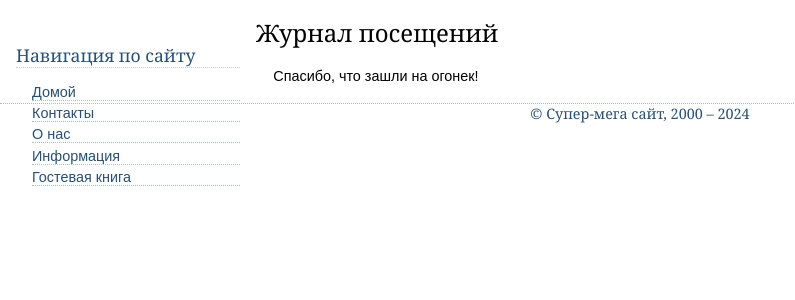
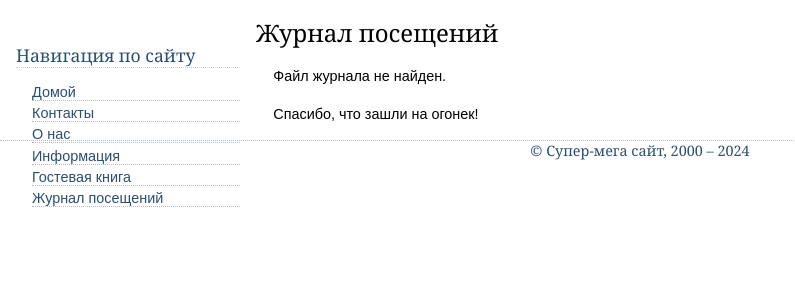
Before and after one commit to cyber-nymph/LAB-PHP, a PHP site: page /?id=log in a window 1280 px wide. Shown: the part 52-352 px from the top of the page, without its empty margins (0-795 px from the left). Run offline with PHP 8.4, Linux system fonts and the light colour scheme.

Commit message:
ЛПР 6

```diff
--- a/siteb2/inc/log.inc.php
+++ b/siteb2/inc/log.inc.php
@@ -1 +1,19 @@
-<?
+<?php
+// Текущая временная метка
+$dt = date('Y-m-d H:i:s'); // Форматирование метки времени
+
+// Текущая страница, на которую зашел пользователь
+$page = $_SERVER['REQUEST_URI']; // URI запрашиваемой страницы
+
+// Откуда пришел пользователь (реферер)
+$ref = isset($_SERVER['HTTP_REFERER']) ? $_SERVER['HTTP_REFERER'] : '-'; // Проверяем, есть ли реферер, если нет, то ставим дефис
+
+// Строка с разделителями значений (дата | страница | реферер)
+$path = "$dt|$page|$ref\n"; // \n для перехода на новую строку
+
+// Путь к файлу журнала (используем константу)
+$file = __DIR__ . '/../log/' . PATH_LOG; // Используем __DIR__ для точного пути
+
+// Запись строки в файл
+file_put_contents($file, $path, FILE_APPEND); // FILE_APPEND добавляет данные в конец файла
+?>
--- a/siteb2/inc/view-log.inc.php
+++ b/siteb2/inc/view-log.inc.php
@@ -1 +1,28 @@
-<?
+<?php
+// Путь к файлу журнала
+$file = __DIR__ . '/../log/' . PATH_LOG;
+
+// Проверка существования файла журнала
+if (file_exists($file)) {
+    // Получаем содержимое файла в виде массива строк
+    $logData = file($file, FILE_IGNORE_NEW_LINES | FILE_SKIP_EMPTY_LINES);
+
+    // Если массив не пустой, выводим данные
+    if (!empty($logData)) {
+        echo '<ul>';
+        // Проходим по каждой строке журнала
+        foreach ($logData as $logEntry) {
+            // Разделяем строку по разделителю "|", если нужно форматировать вывод
+            list($dt, $page, $ref) = explode('|', $logEntry);
+
+            // Выводим в удобочитаемом формате
+            echo "<li>$dt - $page -> $ref</li>";
+        }
+        echo '</ul>';
+    } else {
+        echo '<p>Журнал пуст.</p>';
+    }
+} else {
+    echo '<p>Файл журнала не найден.</p>';
+}
+?>
--- a/siteb2/index.php
+++ b/siteb2/index.php
@@ -1,6 +1,15 @@
 <?php
   include 'inc/cookie.inc.php'; // Подключаем файл с cookie
   include 'inc/headers.inc.php';
+  // Имя файла журнала
+define('PATH_LOG', 'path.log'); // Определяем константу для пути к файлу журнала
+include 'inc/log.inc.php'; // Подключаем файл, который будет обрабатывать запись в журнал
+// Подключение контента в зависимости от параметра id
+if (isset($_GET['id']) && $_GET['id'] == 'log') {
+  $content = 'inc/view-log.inc.php'; // Путь к файлу с журналом посещений
+} else {
+  $content = 'inc/routing.inc.php'; // Путь к файлу с основным контентом
+}
 ?>
 <!DOCTYPE html>
 <html>
@@ -54,6 +63,7 @@
       <li><a href='index.php?id=about'>О нас</a></li>
       <li><a href='index.php?id=info'>Информация</a></li>
       <li><a href='index.php?id=gbook'>Гостевая книга</a></li>
+      <li><a href='index.php?id=log'>Журнал посещений</a></li>
     </ul>
     <!-- Навигация -->
   </div>
```
Also changed, not shown: 1 other file.
